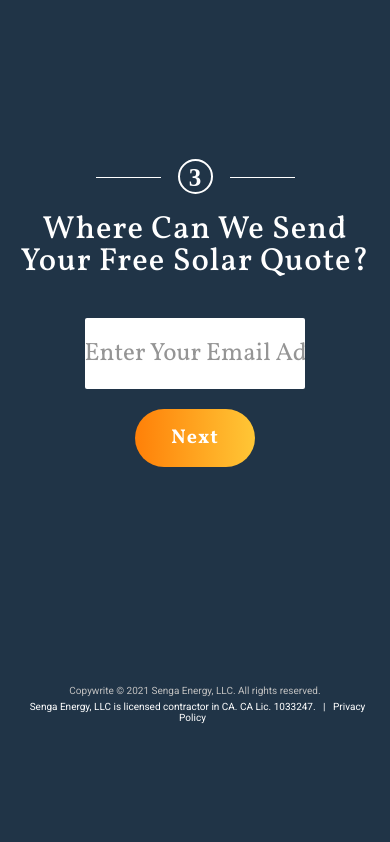
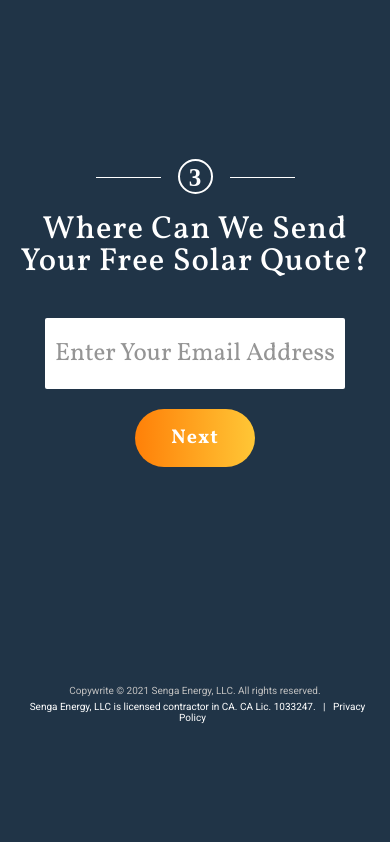
Before and after one commit to nurboss/my-sunrise, a plain HTML site: page index.html in a window 390 px wide. Shown: the part 2641-3483 px from the top of the page. Drawn offline with nearby package versions, Linux system fonts and the light colour scheme.

Commit message:
last commit

```diff
--- a/style.css
+++ b/style.css
@@ -642,7 +642,7 @@ h2 {
             padding: 0 65px 0 45px;
         }
         .emai_input_field_btn input{
-            width: 80%;
+            width: 300px;
         }
         .teram_and_text_div{
             width: 100%;
```
